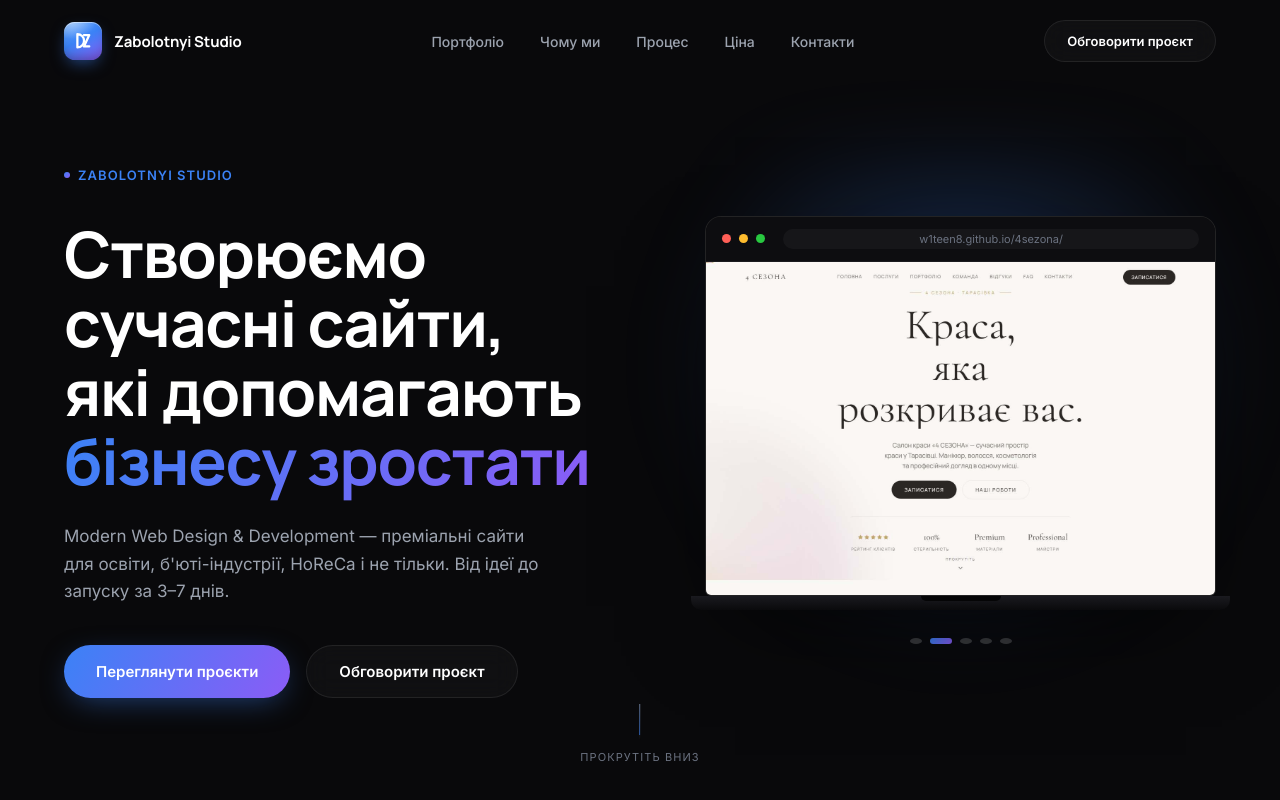
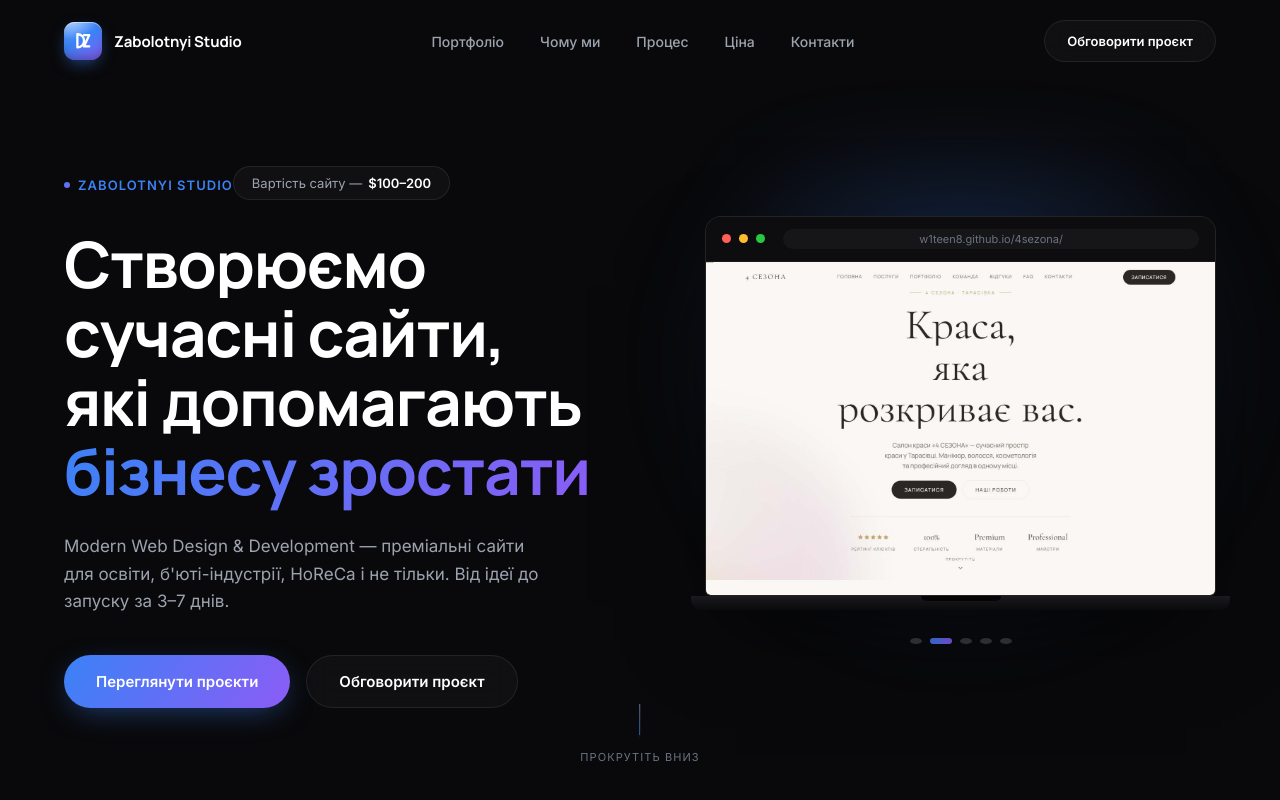
Before and after one commit to w1teen8/zabolotnyi-studio, a React (Vite) app: page / in a window 1280 px wide. Shown: the top 800 px of the page. Built offline with nearby package versions, Linux system fonts and the light colour scheme.

Commit message:
Show price badge in Hero, linking to pricing section

```diff
--- a/src/components/Hero/Hero.css
+++ b/src/components/Hero/Hero.css
@@ -23,6 +23,30 @@
   grid-template-columns: 1.05fr 0.95fr;
   align-items: center;
   gap: clamp(32px, 6vw, 80px);
+}
+
+.hero__price-badge {
+  display: inline-flex;
+  align-items: center;
+  gap: 6px;
+  margin-top: 14px;
+  padding: 8px 18px;
+  border-radius: 100px;
+  font-size: 13px;
+  color: var(--text-secondary);
+  background: rgba(255, 255, 255, 0.03);
+  border: 1px solid var(--card-border);
+  transition: border-color 0.3s ease, transform 0.3s ease;
+}
+
+.hero__price-badge strong {
+  color: var(--text);
+  font-weight: 700;
+}
+
+.hero__price-badge:hover {
+  transform: translateY(-2px);
+  border-color: rgba(59, 130, 246, 0.35);
 }
 
 .hero__title {
--- a/src/components/Hero/Hero.tsx
+++ b/src/components/Hero/Hero.tsx
@@ -45,6 +45,17 @@ export default function Hero() {
           >
             Zabolotnyi Studio
           </motion.span>
+
+          <motion.a
+            href="#pricing"
+            className="hero__price-badge"
+            data-cursor="link"
+            initial={{ opacity: 0, y: 12 }}
+            animate={{ opacity: 1, y: 0 }}
+            transition={{ duration: 0.6, delay: 0.1 }}
+          >
+            Вартість сайту — <strong>$100–200</strong>
+          </motion.a>
 
           <h1 className="hero__title">
             <SplitText text="Створюємо сучасні сайти," delay={0.1} />
```
